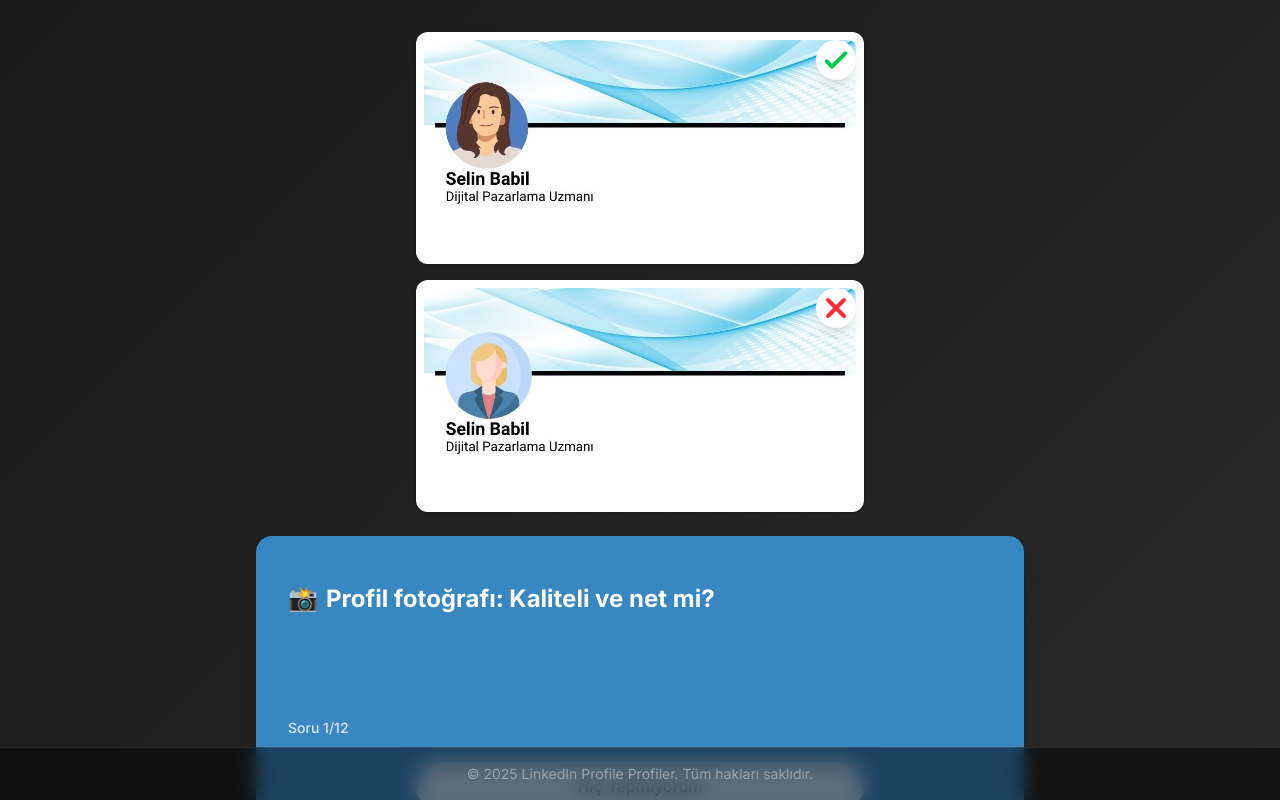
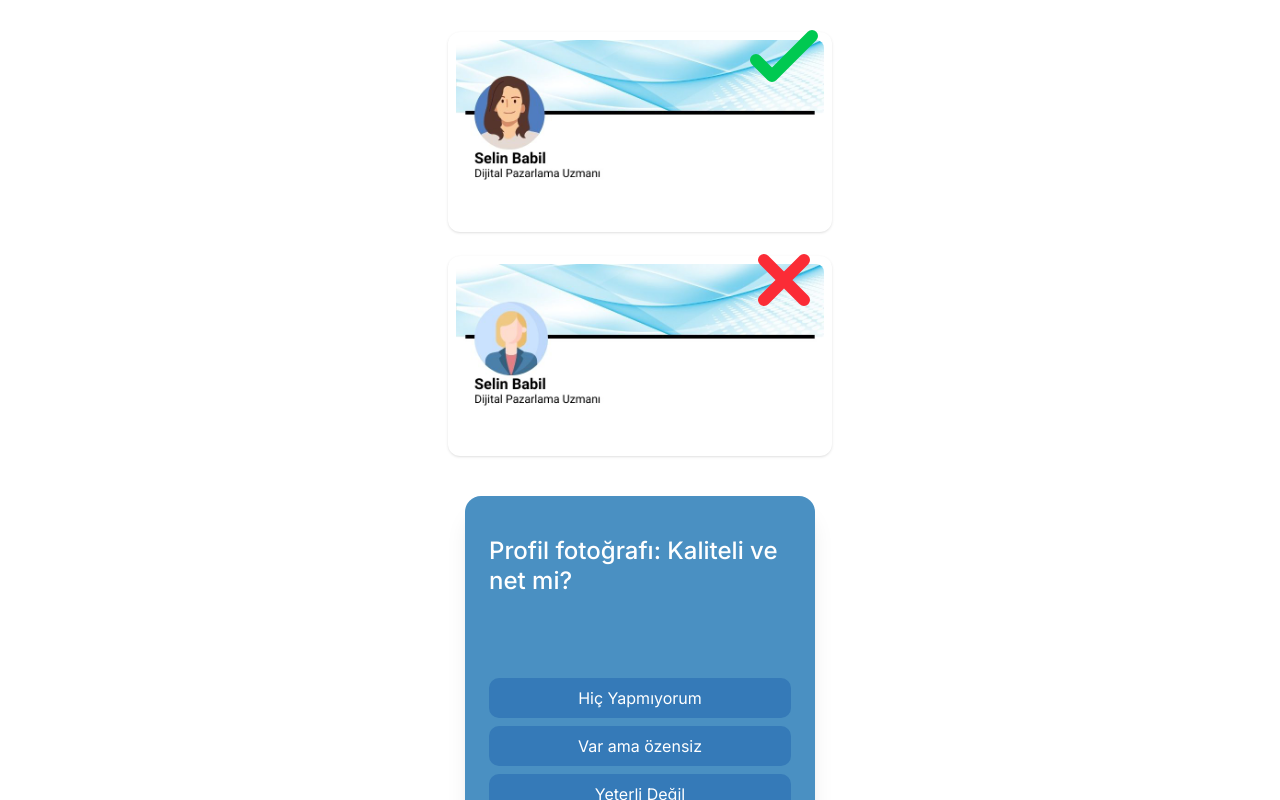
Before and after one commit to barathrum54/linkedin-profile-evaluator, a Next.js app: page / in a window 1280 px wide. Both pictures are taken after a click on the button "Başla". Shown: the top 800 px of the page. Built offline with nearby package versions, Linux system fonts and the light colour scheme.

Commit message:
fix: UI overhaul WIP

```diff
--- a/src/app/page.tsx
+++ b/src/app/page.tsx
@@ -1,26 +1,15 @@
-'use client';
+"use client";
 
-import { useState } from 'react';
-import Intro from '@/components/Intro';
-import QuestionFlow from '@/components/QuestionFlow';
-import Footer from '@/components/Footer';
+import { useState } from "react";
+import Intro from "@/components/Intro";
+import QuestionFlow from "@/components/QuestionFlow";
 
 export default function Home() {
   const [started, setStarted] = useState(false);
 
   if (!started) {
-    return (
-      <>
-        <Intro onStart={() => setStarted(true)} />
-        <Footer />
-      </>
-    );
+    return <Intro onStart={() => setStarted(true)} />;
   }
 
-  return (
-    <>
-      <QuestionFlow />
-      <Footer />
-    </>
-  );
+  return <QuestionFlow />;
 }
--- a/src/components/QuestionFlow.tsx
+++ b/src/components/QuestionFlow.tsx
@@ -4,6 +4,37 @@ import { useState, useEffect } from "react";
 import { useSound } from "@/hooks/useSound";
 import { questionsData, ratingScale, RatingScale } from "@/data/questions";
 import SocialShare from "./SocialShare";
+
+function ImageModal({
+  src,
+  alt,
+  onClose,
+}: {
+  src: string;
+  alt: string;
+  onClose: () => void;
+}) {
+  return (
+    <div
+      className="fixed inset-0 z-50 flex items-center justify-center bg-black bg-opacity-70"
+      onClick={onClose}
+    >
+      <div
+        className="relative w-full max-w-2xl"
+        onClick={(e) => e.stopPropagation()}
+      >
+        <img src={src} alt={alt} className="w-full h-auto rounded-lg" />
+        <button
+          className="absolute top-2 right-2 text-white text-4xl font-bold bg-transparent"
+          onClick={onClose}
+          aria-label="Kapat"
+        >
+          &times;
+        </button>
+      </div>
+    </div>
+  );
+}
 
 export default function QuestionFlow() {
   const [currentQuestion, setCurrentQuestion] = useState(0);
@@ -13,6 +44,7 @@ export default function QuestionFlow() {
   const [score, setScore] = useState(0);
   const [showScoreLoader, setShowScoreLoader] = useState(true);
   const [isLoading, setIsLoading] = useState(false);
+  const [modalImg, setModalImg] = useState<string | null>(null);
   const { playClickSound } = useSound();
 
   const isComplete =
@@ -180,83 +212,91 @@ export default function QuestionFlow() {
   }
 
   return (
-    <div className="min-h-screen p-4 sm:p-6 md:p-8 flex flex-col items-center justify-center">
+    <div className="min-h-screen bg-white px-8 py-8 flex flex-col items-center justify-center">
       {/* Static images above the card */}
-      <div className="w-full max-w-md flex flex-col gap-4 mb-6">
+      <div className="w-full max-w-md flex flex-col gap-6 mb-10 px-8">
         {/* Correct Example */}
-        <div className="relative w-full bg-white rounded-xl shadow p-2">
+        <div
+          className="relative w-full bg-white rounded-xl shadow p-2 overflow-visible cursor-pointer"
+          onClick={() =>
+            setModalImg(questionsData[currentQuestion].correctImage)
+          }
+        >
           <img
             src={questionsData[currentQuestion].correctImage}
             alt="Doğru örnek"
             className="w-full h-auto object-contain rounded-lg"
           />
-          <span className="absolute top-2 right-2 bg-white rounded-full p-1 shadow-lg">
+          <span className="absolute -top-6 right-0 z-20">
             <svg
-              className="w-8 h-8 text-green-500"
+              className="w-24 h-24 text-green-500"
               fill="none"
               stroke="currentColor"
-              strokeWidth="3"
-              viewBox="0 0 24 24"
+              strokeWidth="6"
+              viewBox="0 0 48 48"
             >
               <path
                 strokeLinecap="round"
                 strokeLinejoin="round"
-                d="M5 13l4 4L19 7"
+                d="M10 26l8 8L38 14"
               />
             </svg>
           </span>
         </div>
         {/* Incorrect Example */}
-        <div className="relative w-full bg-white rounded-xl shadow p-2">
+        <div
+          className="relative w-full bg-white rounded-xl shadow p-2 overflow-visible cursor-pointer"
+          onClick={() => setModalImg(questionsData[currentQuestion].wrongImage)}
+        >
           <img
             src={questionsData[currentQuestion].wrongImage}
             alt="Yanlış örnek"
             className="w-full h-auto object-contain rounded-lg"
           />
-          <span className="absolute top-2 right-2 bg-white rounded-full p-1 shadow-lg">
+          <span className="absolute -top-6 right-0 z-20">
             <svg
-              className="w-8 h-8 text-red-500"
+              className="w-24 h-24 text-red-500"
               fill="none"
               stroke="currentColor"
-              strokeWidth="3"
-              viewBox="0 0 24 24"
+              strokeWidth="6"
+              viewBox="0 0 48 48"
             >
               <path
                 strokeLinecap="round"
                 strokeLinejoin="round"
-                d="M6 18L18 6M6 6l12 12"
+                d="M14 34L34 14M14 14l20 20"
               />
             </svg>
           </span>
         </div>
       </div>
+      {/* Modal for image viewing */}
+      {modalImg && (
+        <ImageModal
+          src={modalImg}
+          alt="Örnek"
+          onClose={() => setModalImg(null)}
+        />
+      )}
       {/* Blue card with question and answers */}
-      <div className="w-full max-w-3xl">
-        <div className="fade-in">
-          <div className="bg-[#3887c1] rounded-2xl p-6 sm:p-8 shadow-xl mb-8 flex flex-col items-center">
+      <div className="w-full flex justify-center">
+        <div className="fade-in w-full max-w-[350px]">
+          <div className="bg-[#4a90c2] rounded-[16px] p-6 shadow-xl mb-8 flex flex-col items-center">
             <div className="flex-grow w-full flex flex-col items-center">
-              <div className="mb-6 w-full">
-                <div className="flex items-baseline gap-2 mb-2">
-                  <span className="text-2xl" role="img" aria-hidden="true">
-                    {questionsData[currentQuestion].icon}
-                  </span>
-                  <p className="question-text text-white text-lg sm:text-xl md:text-2xl font-bold leading-tight">
-                    {questionsData[currentQuestion].question}
-                  </p>
-                </div>
-                <p className="text-sm text-blue-100 font-medium">
-                  Soru {currentQuestion + 1}/{questionsData.length}
+              <div className="mb-4 w-full">
+                <p className="question-text text-white text-base sm:text-lg md:text-xl font-medium leading-tight">
+                  {questionsData[currentQuestion].question}
                 </p>
               </div>
-              <div className="flex flex-col gap-4 w-full max-w-md mb-8">
+              <div className="flex flex-col gap-2 w-full mb-4">
                 {ratingScale.map((r) => (
                   <button
                     key={r.value}
-                    className={`w-full py-3 px-4 rounded-full text-base font-medium transition-all duration-200 focus:outline-none
+                    className={`w-full py-2 px-4 rounded-[10px] text-base font-normal transition-all duration-200 focus:outline-none
                       ${
                         answers[currentQuestion] === r.value
-                          ? "bg-[#5faee3] text-white font-bold"
-                          : "bg-[#b7d8f6] text-[#1a3c5a] hover:bg-[#a3cbe6]"
+                          ? "bg-[#276090] text-white"
+                          : "bg-[#357ab8] text-white hover:bg-[#1d466e] active:bg-[#1d466e]"
                       }
                     `}
                     onClick={() => handleAnswer(r.value)}
@@ -267,11 +307,11 @@ export default function QuestionFlow() {
                 ))}
               </div>
               <button
-                className={`w-full max-w-md py-3 rounded-full text-lg font-semibold mt-2 transition-all duration-200
+                className={`w-full py-2 rounded-[20px] text-base font-normal mt-1 transition-all duration-200
                   ${
                     answers[currentQuestion]
-                      ? "bg-[#5faee3] text-white hover:bg-[#3887c1]"
-                      : "bg-[#b7d8f6] text-blue-100 cursor-not-allowed"
+                      ? "bg-[#b3d9fa] text-[#276090] hover:bg-[#d0eaff] active:bg-[#a3cbe6]"
+                      : "bg-[#e3f1fb] text-blue-200 cursor-not-allowed"
                   }`}
                 onClick={handleSubmit}
                 disabled={!answers[currentQuestion] || isLoading}
@@ -279,8 +319,8 @@ export default function QuestionFlow() {
                 Gönder
               </button>
               {isLoading && (
-                <div className="mt-2 text-white text-sm flex items-center justify-center gap-2">
-                  <span className="w-3 h-3 rounded-full bg-yellow-400 animate-pulse"></span>
+                <div className="mt-1 text-[#276090] text-xs flex items-center justify-center gap-1">
+                  <span className="w-2 h-2 rounded-full bg-yellow-400 animate-pulse"></span>
                   Loading...
                 </div>
               )}
--- a/src/data/questions.ts
+++ b/src/data/questions.ts
@@ -1,7 +1,6 @@
 export interface Question {
   question: string;
   score: number;
-  icon: string;
   correctImage: string;
   wrongImage: string;
 }
@@ -16,7 +15,6 @@ export const questionsData: Question[] = [
   {
     question: "Profil fotoğrafı: Kaliteli ve net mi?",
     score: 8,
-    icon: "📸",
     correctImage: "/images/1.jpg",
     wrongImage: "/images/1-w.jpg",
   },
@@ -24,7 +22,6 @@ export const questionsData: Question[] = [
     question:
       "Profil Başlığı:  Odaklı bir şekilde ne yaptığını anlatıyor mu yoksa kalabalık mı?",
     score: 15,
-    icon: "🎭",
     correctImage: "/images/2.jpg",
     wrongImage: "/images/2-w.jpg",
   },
@@ -32,7 +29,6 @@ export const questionsData: Question[] = [
     question:
       "Profil dili: Tanımlı profil dilin ile sayfada kullandığın dil uyumlu mu? (İngilizce açıklamaların varsa sayfanın dili de ingilizce olmalıdır)",
     score: 5,
-    icon: "📝",
     correctImage: "/images/3.jpg",
     wrongImage: "/images/3-w.jpg",
   },
@@ -40,7 +36,6 @@ export const questionsData: Question[] = [
     question:
       "Web Sitesi: Yönlendirme linkin portfoloyona, websitene, hizmetlerine, cv'ne yönlendirme yapıyor mu?",
     score: 10,
-    icon: "🔗",
     correctImage: "/images/4.jpg",
     wrongImage: "/images/4-w.jpg",
   },
@@ -48,7 +43,6 @@ export const questionsData: Question[] = [
     question:
       "Banner: Seni, işini, hizmetini veya teklifini yansıtan bir görsel mi yoksa alakasız mı?",
     score: 5,
-    icon: "🌍",
     correctImage: "/images/5.jpg",
     wrongImage: "/images/5-w.jpg",
   },
@@ -56,7 +50,6 @@ export const questionsData: Question[] = [
     question:
       "İletişim bilgileri: E-posta, site, diğer sosyal medya linkleri ekli mi?",
     score: 5,
-    icon: "📧",
     correctImage: "/images/6.jpg",
     wrongImage: "/images/6-w.jpg",
   },
@@ -64,7 +57,6 @@ export const questionsData: Question[] = [
     question:
       "Hakkında: Teknik ve davranışsal beceriler doğru yerleştirilmiş mi?",
     score: 10,
-    icon: "🛠️",
     correctImage: "/images/7.jpg",
     wrongImage: "/images/7-w.jpg",
   },
@@ -72,7 +64,6 @@ export const questionsData: Question[] = [
     question:
       "Öne Çıkanlar (Featured):  Servislerin, projelerin veya yazıların bu alanda paylaşılmış mı?",
     score: 5,
-    icon: "💡",
     correctImage: "/images/8.jpg",
     wrongImage: "/images/8-w.jpg",
   },
@@ -80,7 +71,6 @@ export const questionsData: Question[] = [
     question:
       "Paylaşım: Kitle çekebilen bir içerik yapısına sahip misin ve düzenli paylaşım yapıyor musun?",
     score: 14,
-    icon: "🤝",
     correctImage: "/images/9.jpg",
     wrongImage: "/images/9-w.jpg",
   },
@@ -88,7 +78,6 @@ export const questionsData: Question[] = [
     question:
       "Tavsiye: İş arkadaşların, yöneticiler, hizmet verdiklerin vb ile referans alışverişi yapıyor musun?",
     score: 5,
-    icon: "📱",
     correctImage: "/images/10.jpg",
     wrongImage: "/images/10-w.jpg",
   },
@@ -96,7 +85,6 @@ export const questionsData: Question[] = [
     question:
       "Otorite: Yaptığın iş hakkında verilen geri bildirimleri paylaşıyor musun?",
     score: 8,
-    icon: "📱",
     correctImage: "/images/11.jpg",
     wrongImage: "/images/11-w.jpg",
   },
@@ -104,7 +92,6 @@ export const questionsData: Question[] = [
     question:
       "Etkileşim: Başkaları ile bağlantı kurup içeriklerine yorumlarda bulunuyor musun?",
     score: 10,
-    icon: "📱",
     correctImage: "/images/12.jpg",
     wrongImage: "/images/12-w.jpg",
   },
```
